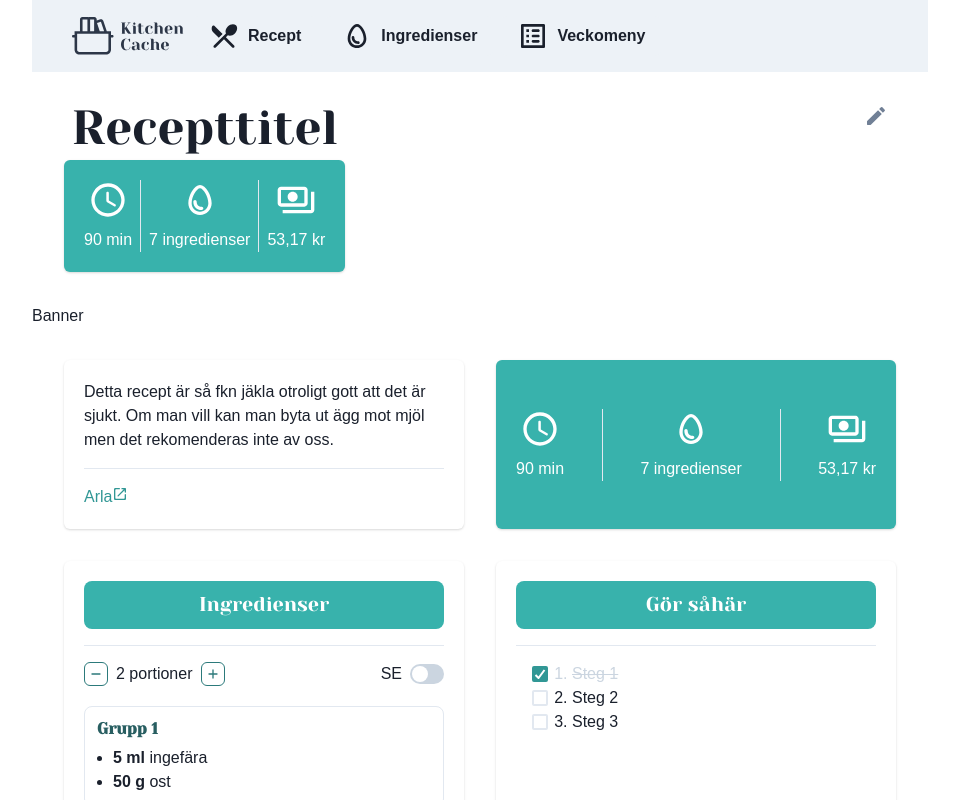
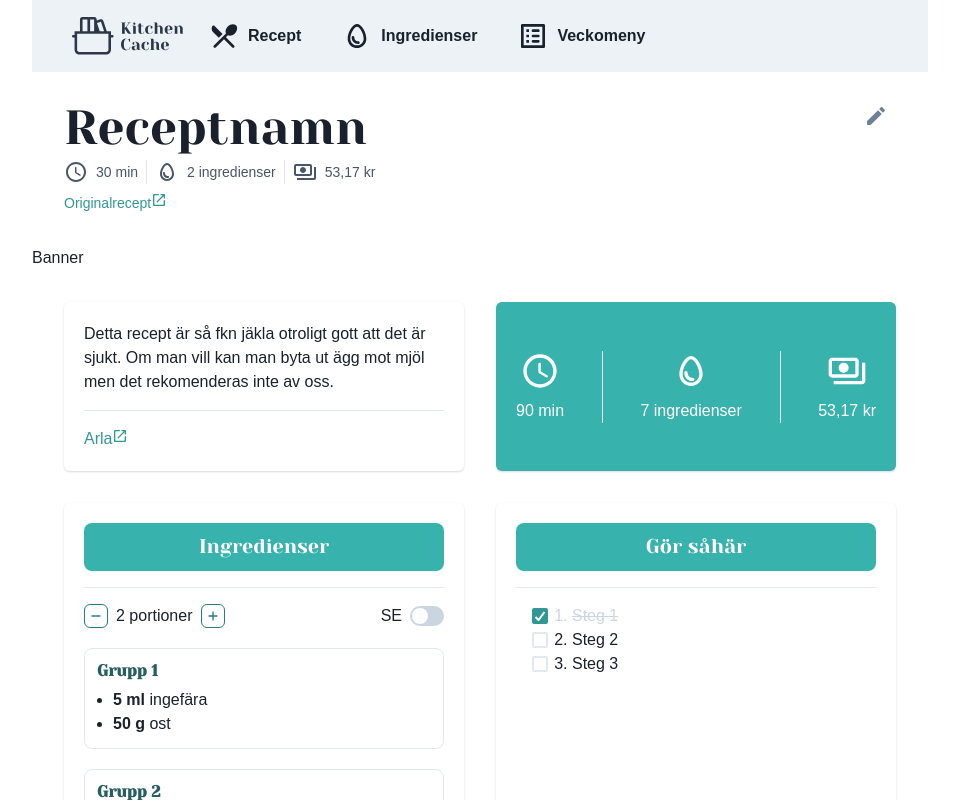
Before and after one commit to teojonsater/kitchen-cache-v2, a React (Create React App) app in the folder client/: page / in a window 1280 px wide. Shown: the top 800 px of the page, without its empty margins (160-1119 px from the left). Built offline with nearby package versions, Linux system fonts and the light colour scheme.

Commit message:
Implemented stats, and a link to the original recipe in the header

```diff
--- a/client/src/interfaces/recipe/RecipeIngredient.ts
+++ b/client/src/interfaces/recipe/RecipeIngredient.ts
@@ -1,5 +1,5 @@
 interface RecipeIngredient {
-	title: string;
+	name: string;
 	amount: number;
 	measurement: string;
 }
--- a/client/src/interfaces/recipe/RecipeIngredientGroup.ts
+++ b/client/src/interfaces/recipe/RecipeIngredientGroup.ts
@@ -1,7 +1,7 @@
 import type RecipeIngredient from "./RecipeIngredient";
 
 interface RecipeIngredientGroup {
-	title?: string;
+	name?: string;
 	ingredients: RecipeIngredient[];
 }
 
--- a/client/src/interfaces/recipe/RecipeObject.ts
+++ b/client/src/interfaces/recipe/RecipeObject.ts
@@ -3,7 +3,7 @@ import type RecipeIngredientGroup from "./RecipeIngredientGroup";
 interface RecipeObject {
 	id: string;
 	createdAt: Date;
-	title: string;
+	name: string;
 	desc?: string;
 	servings: number;
 	cookingTime: number;
--- a/client/src/pages/RecipePage/RecipePage.tsx
+++ b/client/src/pages/RecipePage/RecipePage.tsx
@@ -6,48 +6,53 @@ import { v4 as uuid } from "uuid";
 import RecipeHeader from "./components/RecipeHeader";
 
 function RecipePage() {
-	const placeholderRecipe: RecipeObject = {
-		cookingTime: 90,
+	const [recipe] = React.useState<RecipeObject>({
+		cookingTime: 30,
 		createdAt: new Date(),
 		desc: "Detta är en beskrivning på ett recept. Denna beskrivning kommer fortsätta för att se hur det ser ut när det blir flera rader.",
 		id: uuid(),
 		image: "https://www.expatica.com/app/uploads/sites/5/2014/05/french-food.jpg",
 		ingredientGroups: [
 			{
-				title: "Grupp 1",
+				name: "Grupp 1",
 				ingredients: [
 					{
 						amount: 1,
 						measurement: "kg",
-						title: "Kyckling",
+						name: "Kyckling",
 					},
 					{
 						amount: 10,
 						measurement: "dl",
-						title: "Ris",
+						name: "Ris",
 					},
 				],
 			},
 			{
-				title: "Grupp 2",
+				name: "Grupp 2",
 				ingredients: [
 					{
 						amount: 1,
 						measurement: "kg",
-						title: "Kyckling",
+						name: "Kyckling",
 					},
 				],
 			},
 		],
-		originalRecipe: "Mammas kycklinggryta",
+		originalRecipe: "https://www.google.com",
 		servings: 5,
 		steps: ["Stek kycklingen", "Koka riset", "Koka såsen", "Servera"],
-		title: "Recepttitel",
-	};
+		name: "Receptnamn",
+	});
 
 	return (
 		<Flex direction="column">
-			<RecipeHeader title={placeholderRecipe.title} />
+			<RecipeHeader
+				title={recipe.name}
+				originalRecipe={recipe.originalRecipe}
+				cookingTime={recipe.cookingTime}
+				ingredientGroups={recipe.ingredientGroups}
+			/>
 			<Box>Banner</Box>
 			<RecipeBody />
 		</Flex>
--- a/client/src/pages/RecipePage/components/RecipeHeader/RecipeHeader.tsx
+++ b/client/src/pages/RecipePage/components/RecipeHeader/RecipeHeader.tsx
@@ -1,20 +1,38 @@
 import React from "react";
 import { Heading, HStack, Icon, IconButton, VStack } from "@chakra-ui/react";
 import EditRoundedIcon from "@mui/icons-material/EditRounded";
-import StatsCard from "../../../../design/StatsCard";
+import type RecipeIngredientGroup from "../../../../interfaces/recipe/RecipeIngredientGroup";
+import OriginalRecipe from "./components/OriginalRecipe";
+import RecipeStats from "./components/RecipeStats";
 
 interface Props {
 	title: string;
+	originalRecipe?: string;
+	cookingTime?: number;
+	ingredientGroups?: RecipeIngredientGroup[];
 }
 
-function RecipeHeader({ title }: Props) {
+function RecipeHeader({
+	title,
+	originalRecipe = undefined,
+	cookingTime = undefined,
+	ingredientGroups = undefined,
+}: Props) {
 	return (
 		<HStack p="8" justify="space-between" align="start">
-			<VStack>
+			<VStack align="start">
 				<Heading as="h1" size="2xl">
 					{title}
 				</Heading>
-				<StatsCard />
+				{cookingTime && ingredientGroups && (
+					<RecipeStats
+						cookingTime={cookingTime}
+						ingredientGroups={ingredientGroups}
+					/>
+				)}
+				{originalRecipe && (
+					<OriginalRecipe originalRecipe={originalRecipe} />
+				)}
 			</VStack>
 			<IconButton
 				aria-label="Edit recipe"
--- /dev/null
+++ b/client/src/pages/RecipePage/components/RecipeHeader/components/OriginalRecipe.tsx
@@ -0,0 +1,31 @@
+import React from "react";
+import isValidHttpUrl from "../../../../../utils/isValidHttpUrl";
+import { Icon, Link, Text } from "@chakra-ui/react";
+import OpenInNewRoundedIcon from "@mui/icons-material/OpenInNewRounded";
+
+interface Props {
+	originalRecipe: string;
+}
+
+function OriginalRecipe({ originalRecipe }: Props) {
+	return (
+		<>
+			{isValidHttpUrl(originalRecipe) && (
+				<Link
+					href={originalRecipe}
+					isExternal
+					color="teal.500"
+					fontSize="sm"
+				>
+					Originalrecept
+					<Icon as={OpenInNewRoundedIcon} boxSize={4} />
+				</Link>
+			)}
+			{!isValidHttpUrl(originalRecipe) && (
+				<Text fontSize="sm">Originalrecept: {originalRecipe}</Text>
+			)}
+		</>
+	);
+}
+
+export default OriginalRecipe;
--- /dev/null
+++ b/client/src/pages/RecipePage/components/RecipeHeader/components/RecipeStats.tsx
@@ -0,0 +1,35 @@
+import React from "react";
+import type RecipeIngredientGroup from "../../../../../interfaces/recipe/RecipeIngredientGroup";
+import { Icon, Text, HStack, StackDivider } from "@chakra-ui/react";
+import AccessTimeRoundedIcon from "@mui/icons-material/AccessTimeRounded";
+import EggOutlinedIcon from "@mui/icons-material/EggOutlined";
+import PaymentsOutlinedIcon from "@mui/icons-material/PaymentsOutlined";
+import countNoOfIngredients from "../../../utils/countNoOfIngredients";
+
+interface Props {
+	cookingTime: number;
+	ingredientGroups: RecipeIngredientGroup[];
+}
+
+function RecipeStats({ cookingTime, ingredientGroups }: Props) {
+	return (
+		<HStack divider={<StackDivider />} color="gray.600">
+			<HStack>
+				<Icon as={AccessTimeRoundedIcon} boxSize="6" />
+				<Text fontSize="sm">{cookingTime} min</Text>
+			</HStack>
+			<HStack>
+				<Icon as={EggOutlinedIcon} boxSize="6" />
+				<Text fontSize="sm">
+					{countNoOfIngredients(ingredientGroups)} ingredienser
+				</Text>
+			</HStack>
+			<HStack>
+				<Icon as={PaymentsOutlinedIcon} boxSize="6" />
+				<Text fontSize="sm">53,17 kr</Text>
+			</HStack>
+		</HStack>
+	);
+}
+
+export default RecipeStats;
--- a/client/src/pages/RecipePage/utils/countNoOfIngredients.ts
+++ b/client/src/pages/RecipePage/utils/countNoOfIngredients.ts
@@ -7,8 +7,8 @@ function countNoOfIngredients(
 
 	ingredientsGroups.forEach((recipeGroup) => {
 		recipeGroup.ingredients.forEach((ingredient) => {
-			if (!uniqueIngredients.includes(ingredient.name)) {
-				uniqueIngredients.push(ingredient.name);
+			if (!uniqueIngredients.includes(ingredient.name.toLowerCase())) {
+				uniqueIngredients.push(ingredient.name.toLowerCase());
 			}
 		});
 	});
```
